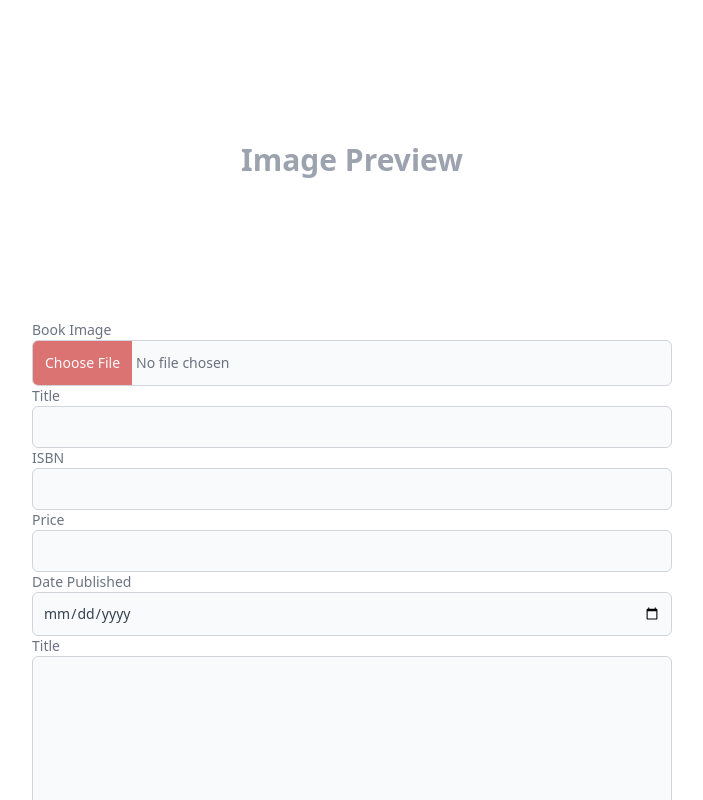
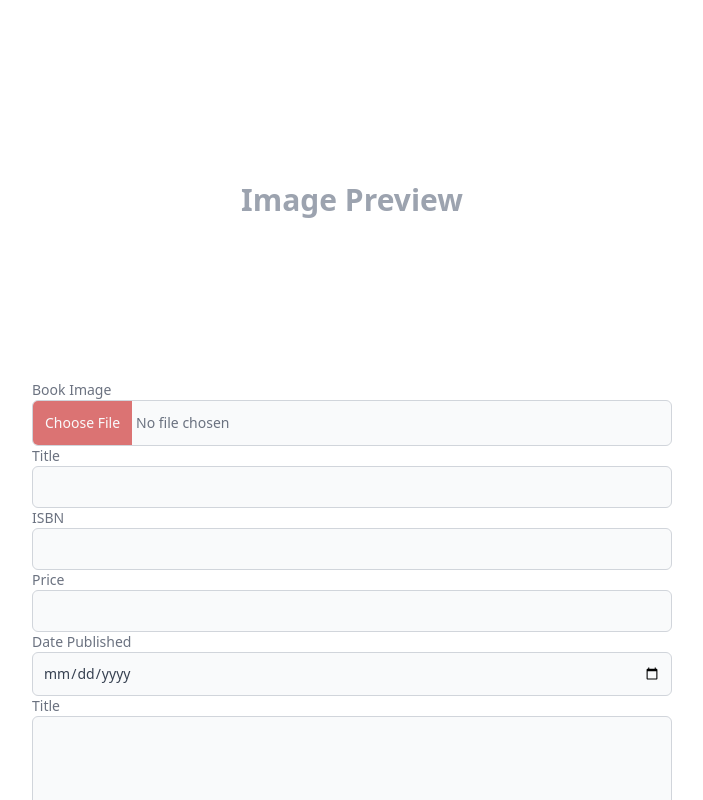
Before and after one commit to francoisdillinger/book_nook_frontend, a React (Vite) app: page / in a window 1280 px wide. Shown: the top 800 px of the page, without its empty margins (288-991 px from the left). Built offline with nearby package versions, Linux system fonts and the light colour scheme.

Commit message:
Refactor image preview in EditBook component

```diff
--- a/src/components/EditBook.tsx
+++ b/src/components/EditBook.tsx
@@ -11,17 +11,21 @@ export default function EditBook() {
 	};
 	return (
 		<React.Fragment>
+			<div className="mt-10 mb-5">
 				{image ? (
+					<div className="flex justify-center">
 						<img
 							className="h-80"
 							src={image}
 							alt=""
 						/>
+					</div>
 				) : (
 					<div className="h-80 flex justify-center items-center font-semibold text-3xl text-gray-400">
 						Image Preview
 					</div>
 				)}
+			</div>
 			<form
 				action=""
 				className="w-11/12 md:w-1/2 m-auto mb-20 font-medium text-gray-500 text-sm"
```
Lines whose indentation alone changed are shown as unchanged.
